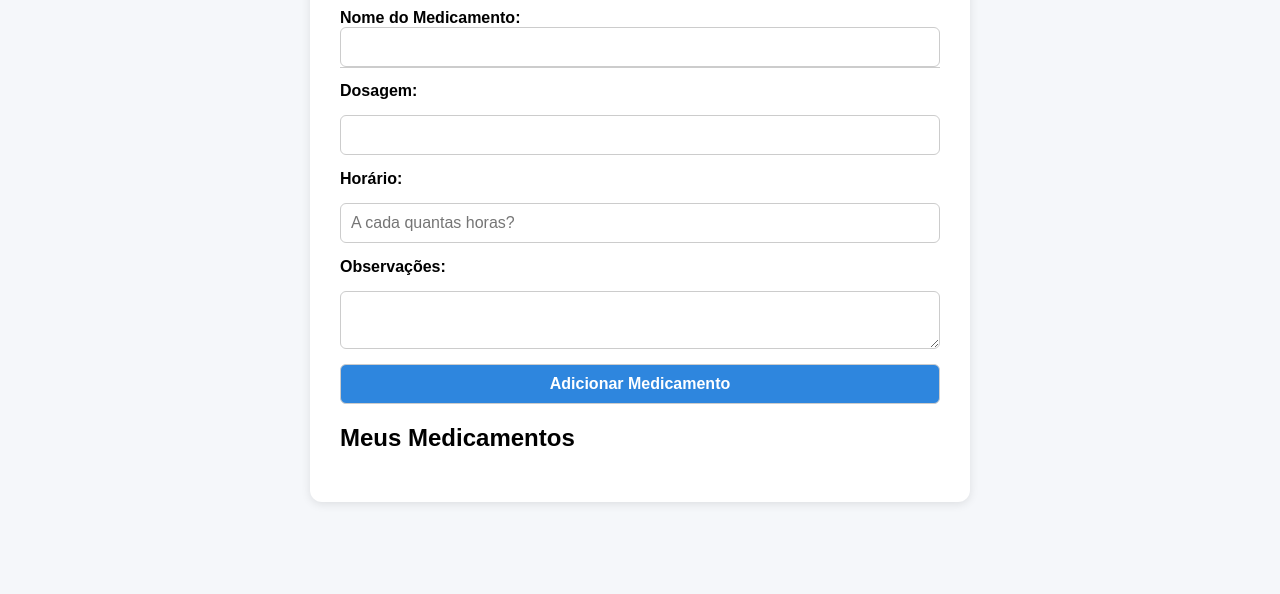
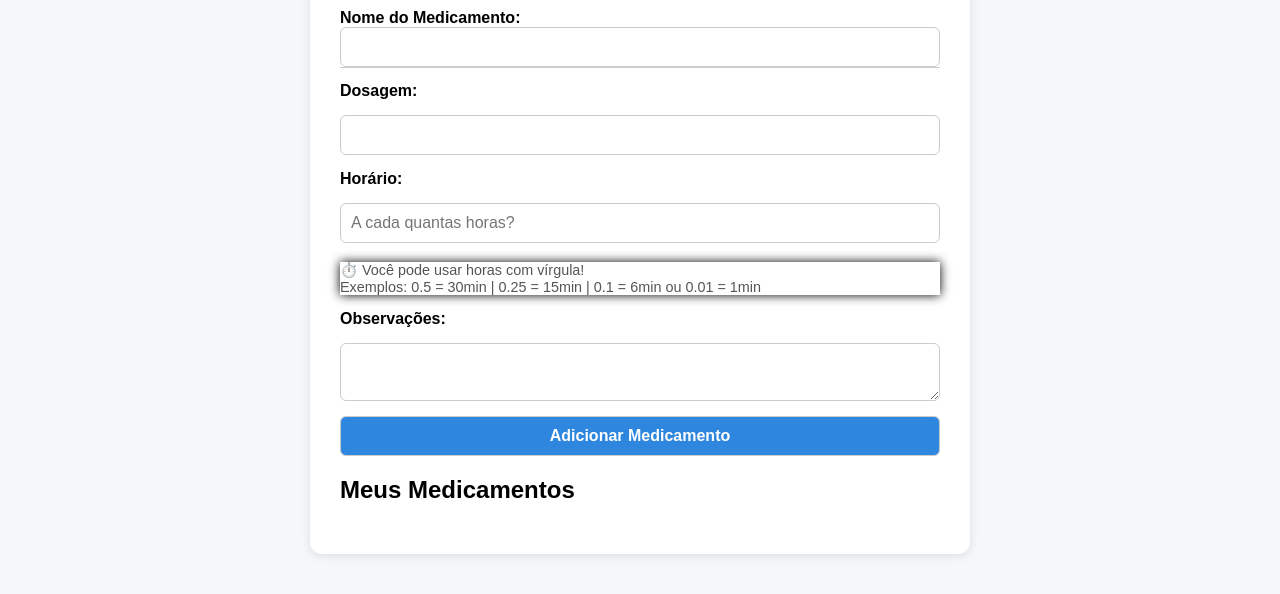
Before and after one commit to mikaeljuliao/lembre-remedio, a plain HTML site: page index.html in a window 1280 px wide. Shown: the part 140-734 px from the top of the page. Drawn offline with Linux system fonts and the light colour scheme.

Commit message:
adicionando small para dar dica sobre o input de horário

```diff
--- a/index.html
+++ b/index.html
@@ -16,7 +16,7 @@
         <p id="status-edicao"> Modo edição ativado</p>
       <div class="campo-autocomplete">
         <label for="nome">Nome do Medicamento:</label>
-        <input type="text" id="nome" name="nome" autocomplete="Digite o medicamento" required />
+        <input type="text" id="nome" name="nome" autocomplete="Digijte o medicamento" required />
         <ul id="sugestoes"></ul>
       </div>
 
@@ -25,6 +25,10 @@
 
       <label for="horario">Horário:</label>
       <input type="number" id="horario" placeholder="A cada quantas horas?" step="0.01" min="0.01" />
+      <small class="dica-horario">
+    ⏱️ Você pode usar horas com vírgula! <br />
+     Exemplos: 0.5 = 30min | 0.25 = 15min | 0.1 = 6min ou 0.01 = 1min
+    </small>
 
       <label for="obs">Observações:</label>
       <textarea id="obs" name="obs"></textarea>
--- a/style.css
+++ b/style.css
@@ -223,3 +223,10 @@ form.editando {
     transition: opacity 0.5s ease-in-out;
 
 }
+.dica-horario{
+  color: #555;
+  font-size: 0.9rem;
+  margin-top: 4px;
+  display: block;
+  box-shadow: 0px 0px 10px black;
+}
```
